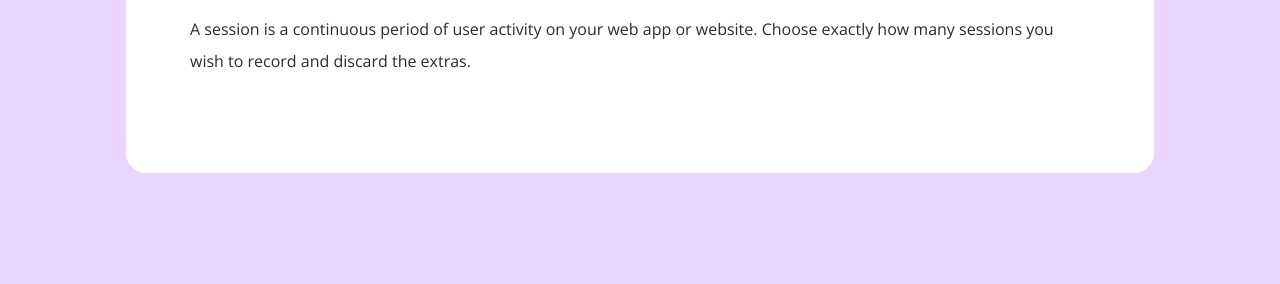
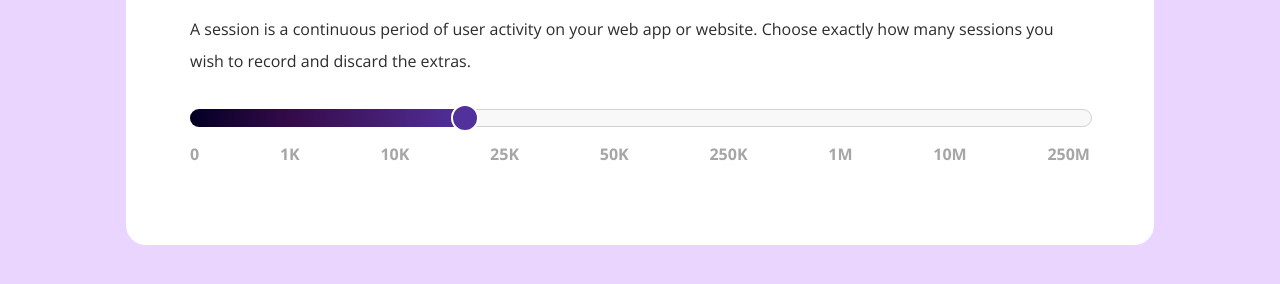
Before and after one commit to TeodorIR/Cost-Estimator-Template, a plain HTML site: page index.html in a window 1280 px wide. Shown: the part 478-762 px from the top of the page. Drawn offline with nearby package versions, Linux system fonts and the light colour scheme.

Commit message:
added slider

```diff
--- a/index.css
+++ b/index.css
@@ -135,3 +135,62 @@ h1 {
     line-height: 32px;
     margin: 16px 0 32px 0;
 }
+
+.slider {
+    width: 100%;
+    position: relative;
+}
+
+.slider .bar {
+    width: 100%;
+    height: 16px;
+    background-color: rgb(248, 248, 248);
+    border: 1px solid rgb(210, 210, 210);
+    border-radius: 20px;
+}
+
+.slider .progress {
+    width: 31%;
+    height: 18px;
+    background: linear-gradient(
+        90deg,
+        rgba(2, 0, 36 ,1) 0%,
+        rgba(53, 10, 74, 1) 36%,
+        rgba(83, 49, 156, 1) 100%
+    );
+    border-top-left-radius: 20px;
+    border-bottom-left-radius: 20px;
+    position: absolute;
+    top: 0;
+    left: 0;
+}
+
+.slider .point {
+    height: 24px;
+    width: 24px;
+    background-color: rgb(83, 49, 156);
+    border-radius: 50%;
+    position: absolute;
+    left: 29%;
+    top: -5px;
+    border: 2px solid #fff;
+    transition: 0.15s transform ease;
+}
+
+.slider .point:hover {
+    cursor: pointer;
+    transform: scale(1.5);
+}
+
+.scale {
+    width: 100%;
+}
+
+.slider .scale ul {
+    list-style: none;
+    display: flex;
+    justify-content: space-between;
+    padding: 0;
+    color: rgb(166, 166, 166);
+    font-weight: bold;
+}
--- a/index.html
+++ b/index.html
@@ -34,6 +34,25 @@
         <p class="description">
             A session is a continuous period of user activity on your web app or website. Choose exactly how many sessions you wish to record and discard the extras.
         </p>
+        <div class="slider">
+            <div class="bar">
+                <div class="progress"></div>
+                <div class="point"></div>
+            </div>
+            <div class="scale">
+                <ul>
+                    <li>0</li>
+                    <li>1K</li>
+                    <li>10K</li>
+                    <li>25K</li>
+                    <li>50K</li>
+                    <li>250K</li>
+                    <li>1M</li>
+                    <li>10M</li>
+                    <li>250M</li>
+                </ul>
+            </div>
+        </div>
     </div>
 </body>
 </html>
```
Also changed, not shown: components/slider.html (added, +19 -0 lines).
